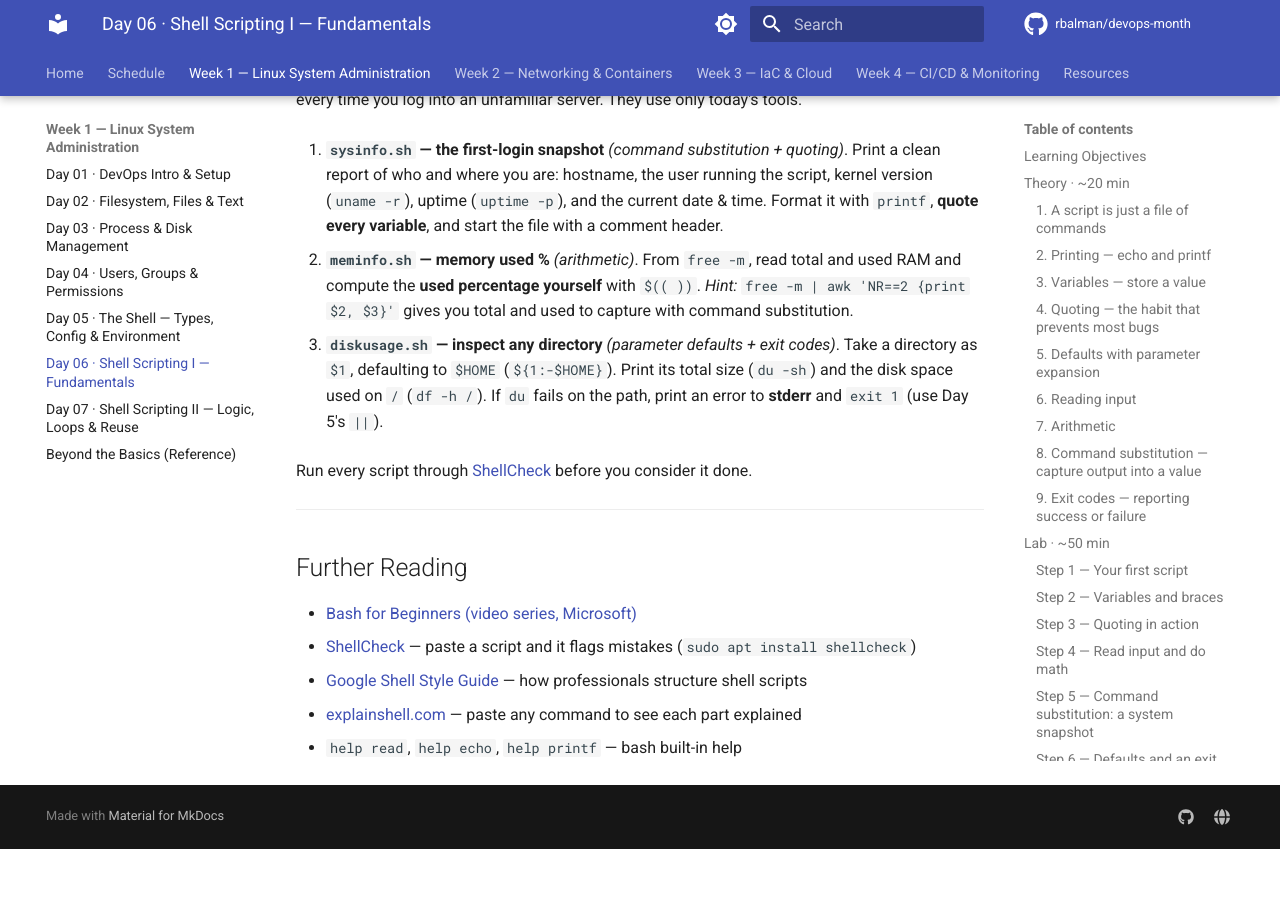
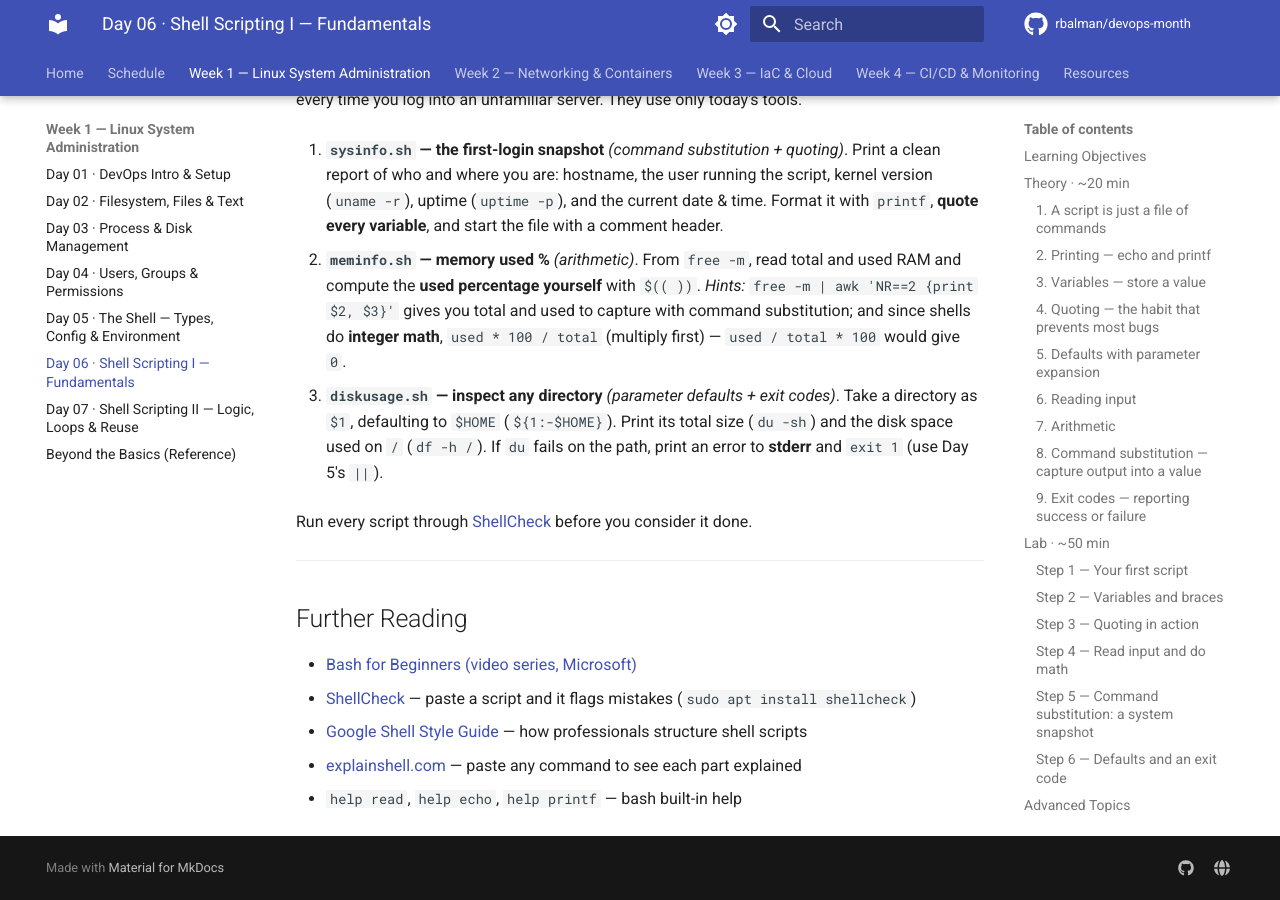
Before and after one commit to rbalman/devops-month, an MkDocs documentation site: the page built from docs/week-01/day-06.md, in a window 1280 px wide and 900 px high, scrolled down 6206 px. Built offline with MkDocs 1.6.1 and Material for MkDocs 9.7.7, drawn with Linux system fonts in a browser that asks for light colours; comment, search, counter and statistics services are not loaded; before the commit the page ends 7055 px from its top, so only the background shows below that.

Commit message:
refactor assignments

```diff
--- a/docs/week-01/day-06.md
+++ b/docs/week-01/day-06.md
@@ -267,7 +267,7 @@
 
 1. **`sysinfo.sh` — the first-login snapshot** *(command substitution + quoting)*. Print a clean report of who and where you are: hostname, the user running the script, kernel version (`uname -r`), uptime (`uptime -p`), and the current date & time. Format it with `printf`, **quote every variable**, and start the file with a comment header.
 
-2. **`meminfo.sh` — memory used %** *(arithmetic)*. From `free -m`, read total and used RAM and compute the **used percentage yourself** with `$(( ))`. *Hint:* `free -m | awk 'NR==2 {print $2, $3}'` gives you total and used to capture with command substitution.
+2. **`meminfo.sh` — memory used %** *(arithmetic)*. From `free -m`, read total and used RAM and compute the **used percentage yourself** with `$(( ))`. *Hints:* `free -m | awk 'NR==2 {print $2, $3}'` gives you total and used to capture with command substitution; and since shells do **integer math**, `used * 100 / total` (multiply first) — `used / total * 100` would give `0`.
 
 3. **`diskusage.sh` — inspect any directory** *(parameter defaults + exit codes)*. Take a directory as `$1`, defaulting to `$HOME` (`${1:-$HOME}`). Print its total size (`du -sh`) and the disk space used on `/` (`df -h /`). If `du` fails on the path, print an error to **stderr** and `exit 1` (use Day 5's `||`).
 
```
Also changed, not shown: docs/week-01/day-07.md (+1 -1 lines).
